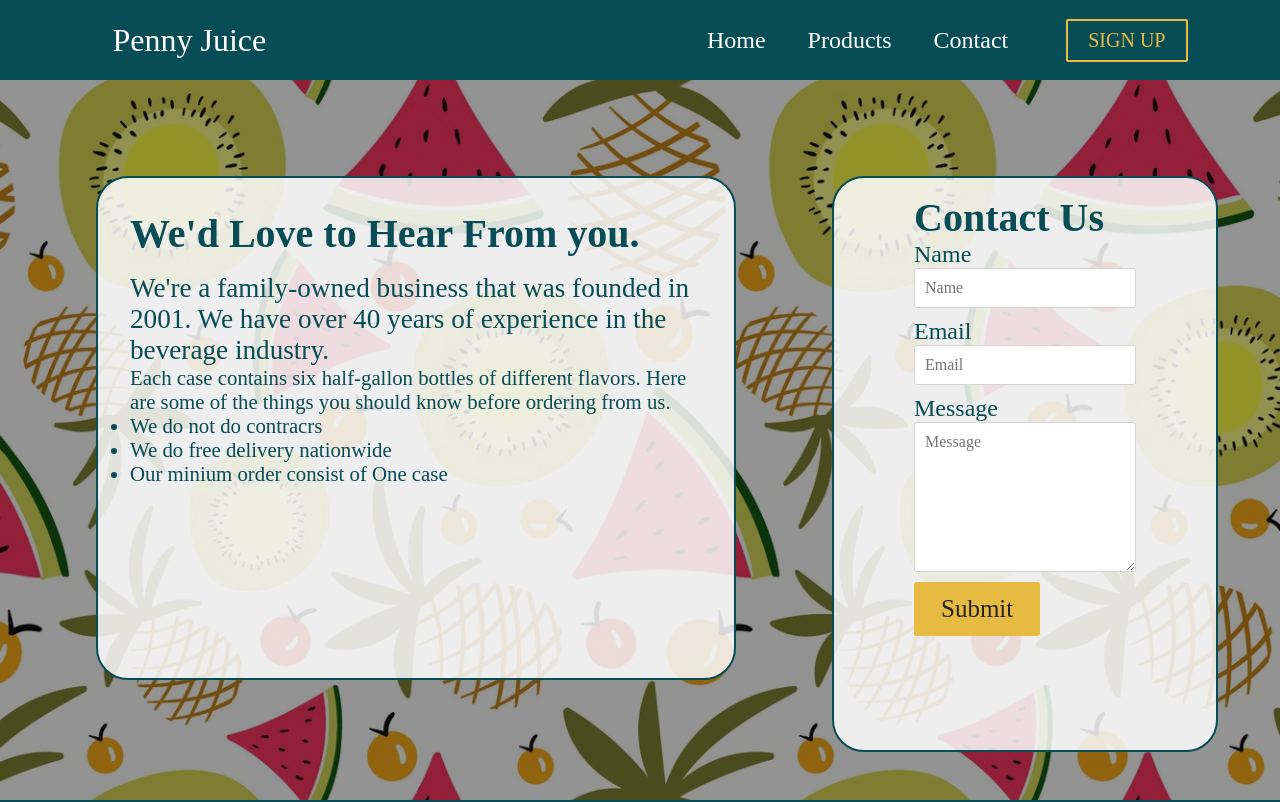
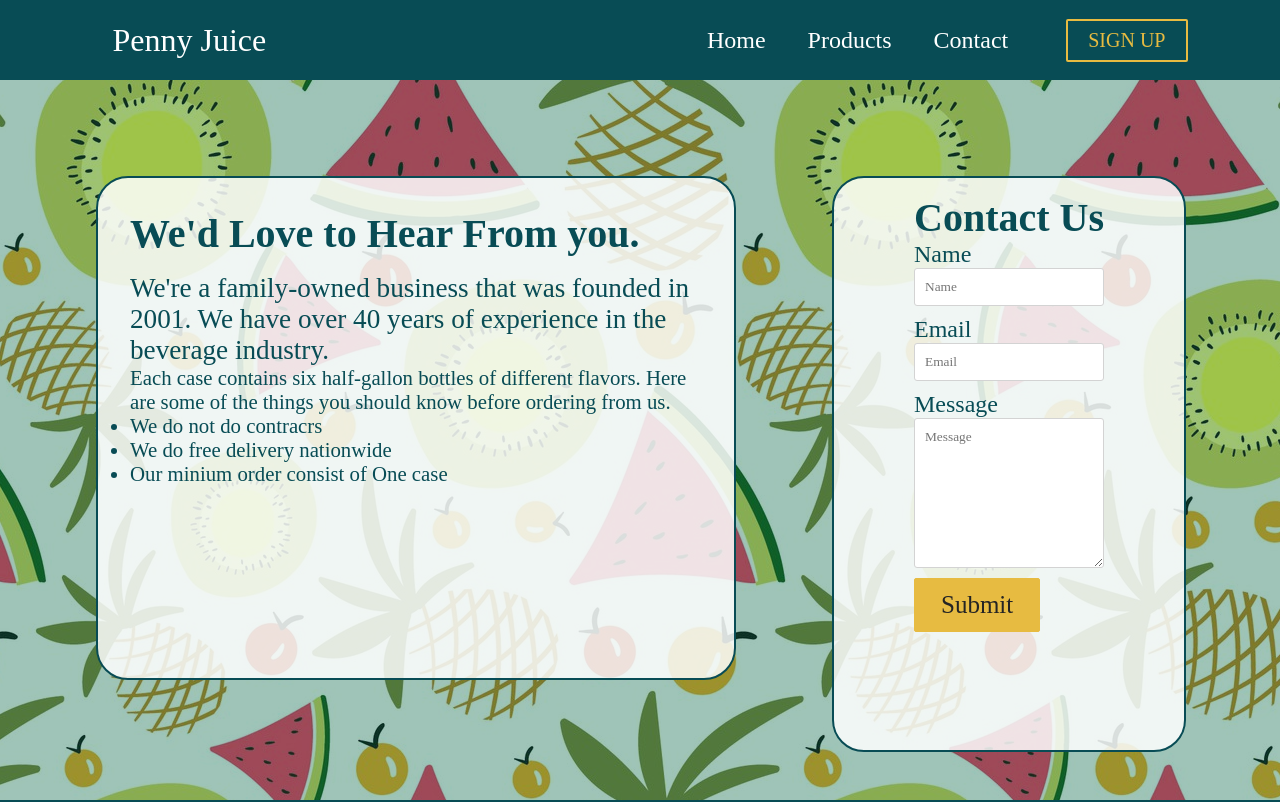
Before and after one commit to 8968harsimranjit/Penny_Juice, a React (Create React App) app: page /contacts in a window 1280 px wide. Shown: the top 802 px of the page. Built offline with nearby package versions, Linux system fonts and the light colour scheme; some icons are missing.

Commit message:
adding firebase

```diff
--- a/package.json
+++ b/package.json
@@ -6,6 +6,7 @@
     "@testing-library/jest-dom": "^5.16.2",
     "@testing-library/react": "^12.1.3",
     "@testing-library/user-event": "^13.5.0",
+    "firebase": "^9.6.8",
     "react": "^17.0.2",
     "react-dom": "^17.0.2",
     "react-router": "^6.2.2",
--- /dev/null
+++ b/src/components/firebase.js
@@ -0,0 +1,17 @@
+import firebase from 'firebase/compat/app';
+import 'firebase/compat/firestore';
+
+var firebaseApp = firebase.initializeApp({
+    apiKey: "AIzaSyDbXFs6urR-HH1mRvAR7eSKHl4bRdotygc",
+    authDomain: "penny-juice-414cc.firebaseapp.com",
+    projectId: "penny-juice-414cc",
+    storageBucket: "penny-juice-414cc.appspot.com",
+    messagingSenderId: "303081284908",
+    appId: "1:303081284908:web:ccfd4271c24bb4c6dcb889",
+    measurementId: "G-LGYQHJDDH3"
+
+})
+
+ var db = firebaseApp.firestore();
+
+ export { db };
--- a/src/components/pages/Contact.css
+++ b/src/components/pages/Contact.css
@@ -2,9 +2,7 @@
   height: 90vh;
   background-image: url('/public/images/tekstura-fon-fruty-leto-summer-fruits-pattern-arbuz-ananas.jpg');
     background-position: center;
-    background-size: cover;
-    background-repeat: no-repeat;
-    box-shadow: inset 0 0 0 1000px rgba(0, 0, 0, 0.425);
+    box-shadow: inset 0 0 0 1000px rgba(10, 104, 72, 0.39);
     display: flex;
     flex-direction: row;
 }
@@ -50,7 +48,7 @@
   margin-bottom: 10px;
   border: 1px solid lightgray;
   background: #fff;
-  font-size: 16px;
+
   color: rgb(0, 0, 32);
   outline: none;
 }
--- a/src/components/pages/Contact.js
+++ b/src/components/pages/Contact.js
@@ -1,9 +1,41 @@
-import React from 'react'
+import React, { useState } from 'react'
 import '../../App.css';
 import './Contact.css';
 import { Button } from '../Button';
+import { db } from "../firebase";
 
 function Contact() {
+
+const[name, setName] = useState("");
+const[email, setEmail] = useState("");
+const[message, setMessage] = useState("");
+
+const [loader, setLoader] = useState(false);
+
+  const handleSubmit = (e) => {
+    e.preventDefault();
+    setLoader(true);
+
+    db.collection("contacts")
+      .add({
+        name: name,
+        email: email,
+        message: message,
+      })
+      .then(() => {
+        setLoader(false);
+        alert("Your message has been submitted👍");
+      })
+      .catch((error) => {
+        alert(error.message);
+        setLoader(false);
+      });
+
+    setName("");
+    setEmail("");
+    setMessage("");
+  };
+
   return (
     <div className='contacts'>
         <div className ="info">
@@ -21,21 +53,31 @@
             <h2>Contact Us</h2>
 
             <label>Name</label>
-            <input placeholder='Name' />
+            <input
+            placeholder="Name"
+            value={name}
+            onChange={(e) => setName(e.target.value)}/>
 
             <label>Email</label>
-            <input placeholder='Email' />
+            <input placeholder='Email'
+            value={email}
+            onChange={(e) => setName(e.target.value)}/>
 
             <label>Message</label>
-            <textarea placeholder='Message'></textarea>
-
+            <textarea
+            placeholder='Message'
+            value={message}
+            onChange={(e) => setName(e.target.value)}></textarea>
+        <div className='conatct__btn'>
         <Button
           className='btns'
           buttonStyle='btn--primary'
           buttonSize='btn--large'
+          style={{ background: loader ? "#E7BB41" : " rgb(2, 2, 110)" }}  /*inline style for loader. When the user submit the form the button will turn grey. */
         >
           Submit
         </Button>
+        </div>
         </div>
 
 
```
Also changed, not shown: 1 other file (tests, documents, lock files or other folders).
